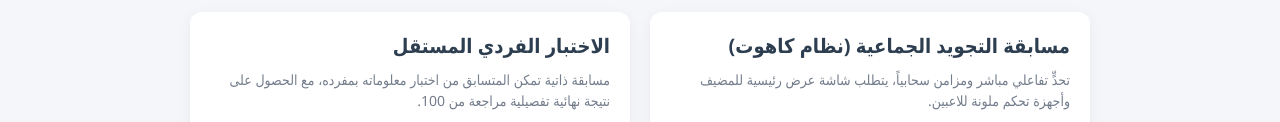
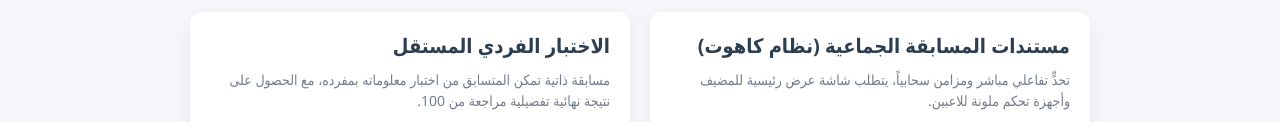
Before and after one commit to bamtag2-netizen/interactive-portal, a plain HTML site: page index.html in a window 1280 px wide. Shown: the part 220-342 px from the top of the page. Drawn offline with Linux system fonts and the light colour scheme.

Commit message:
Update index.html

```diff
--- a/index.html
+++ b/index.html
@@ -94,13 +94,13 @@
 </header>
 
 <div class="main-container">
-    <!-- قسم مسابقات التجويد بدقة المسارات الحقيقية -->
+    <!-- قسم مسابقات التجويد بالروابط المباشرة الصحيحة -->
     <div class="section-title">✨ مسابقات كتاب تجويد القرآن الكريم</div>
     <div class="grid">
         <!-- كرت المسابقة الجماعية -->
         <div class="card">
             <div>
-                <h3>مسابقة التجويد الجماعية (نظام كاهوت)</h3>
+                <h3>مستندات المسابقة الجماعية (نظام كاهوت)</h3>
                 <p>تحدٍّ تفاعلي مباشر ومزامن سحابياً، يتطلب شاشة عرض رئيسية للمضيف وأجهزة تحكم ملونة للاعبين.</p>
             </div>
             <div class="btn-group">
@@ -119,7 +119,7 @@
         </div>
     </div>
 
-    <!-- قسم الخدمات والمشاريع المضافة حديثاً -->
+    <!-- قسم الخدمات والمشاريع المضافة حديثاً بالروابط الصحيحة -->
     <div class="section-title">📅 الخدمات والمشاريع والتقاويم الرقمية</div>
     <div class="grid">
         <!-- كرت مشروع التقاويم -->
```
